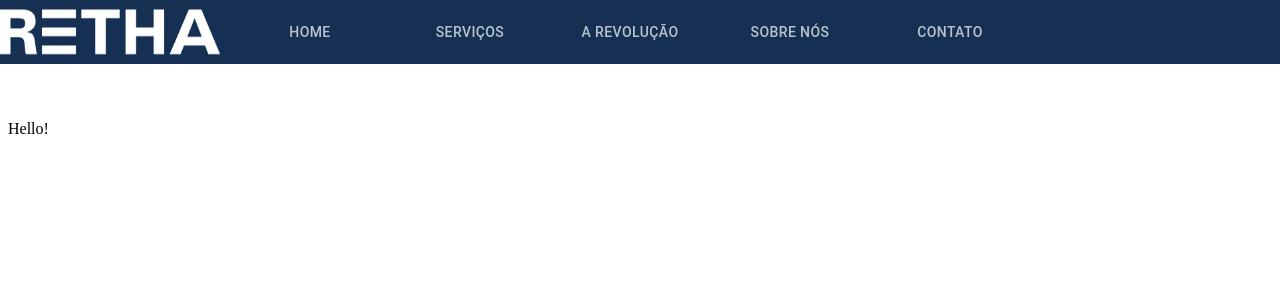
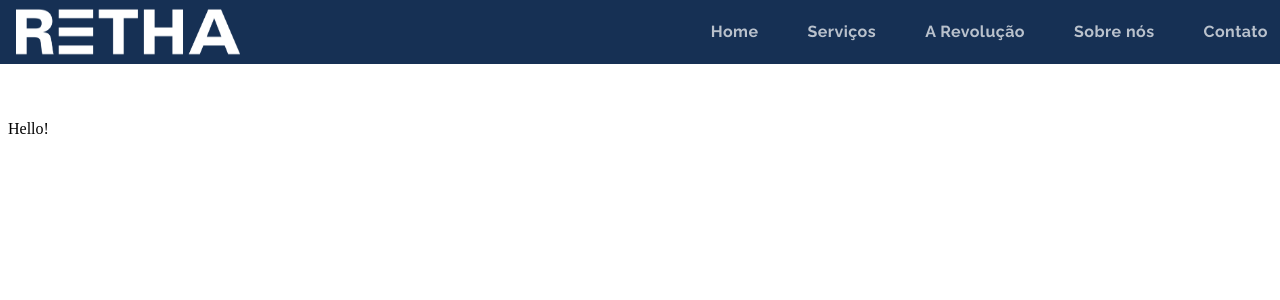
Before and after one commit to danielofaustino/arcdevelopment, a React (Create React App) app: page / in a window 1280 px wide. Shown: the top 300 px of the page. Built offline with nearby package versions, Linux system fonts and the light colour scheme.

Commit message:
Logo and Tipography adjusts

```diff
--- a/public/index.html
+++ b/public/index.html
@@ -30,7 +30,8 @@
 
     <!--  Material Ui Setup -- icons and roboto font -->
 
-    <link rel="stylesheet" href="https://fonts.googleapis.com/css?family=Roboto:300,400,500,700&display=swap" />
+    <link rel="preconnect" href="https://fonts.gstatic.com">
+<link href="https://fonts.googleapis.com/css2?family=Raleway:wght@300;400;500;700&family=Roboto:ital,wght@0,300;0,400;0,500;0,700;1,300;1,400&display=swap" rel="stylesheet">
 
     <link rel="stylesheet" href="https://fonts.googleapis.com/icon?family=Material+Icons" />
 
--- a/src/components/ui/Header.js
+++ b/src/components/ui/Header.js
@@ -35,8 +35,18 @@
    },
    logo: {
      height: "3em",
-     maxWidth: 220,
-     marginRight: '10px'
+     maxWidth: "14rem",
+     marginRight: '1rem',
+     marginLeft:'1rem'
+   },
+   tabContainer:{
+     marginLeft:'auto'
+   },
+   tab: {
+     ...theme.typography.tab,
+     minWidth:10,
+     marginLeft:"25px"
+
    }
 }));
 
@@ -53,12 +63,12 @@
       <AppBar position="fixed">
         <Toolbar disableGutters>
            <img src={logo} alt="company logo" className={classes.logo} />
-           <Tabs>
-            <Tab label="Home" />
-            <Tab label="Serviços" />
-            <Tab label="A Revolução" />
-            <Tab label="Sobre nós" />
-            <Tab label="Contato" />
+           <Tabs className={classes.tabContainer}>
+            <Tab className={classes.tab} label="Home" />
+            <Tab className={classes.tab} label="Serviços" />
+            <Tab className={classes.tab} label="A Revolução" />
+            <Tab className={classes.tab} label="Sobre nós" />
+            <Tab className={classes.tab} label="Contato" />
           </Tabs>
         </Toolbar>
         </AppBar>
--- a/src/components/ui/Theme.js
+++ b/src/components/ui/Theme.js
@@ -14,11 +14,15 @@
     },
     secondary: {
       main: `${arcGreen}`
-    },
-  typography:{
-    h3: {
-      fontWeight: 300
     }
-   }
+  },
+  typography: {
+    tab: {
+      fontFamily: "Raleway",
+      textTransform: "none",
+      fontWeight:700,
+      fontSize: "1rem"
+    }
   }
+
 });
```
